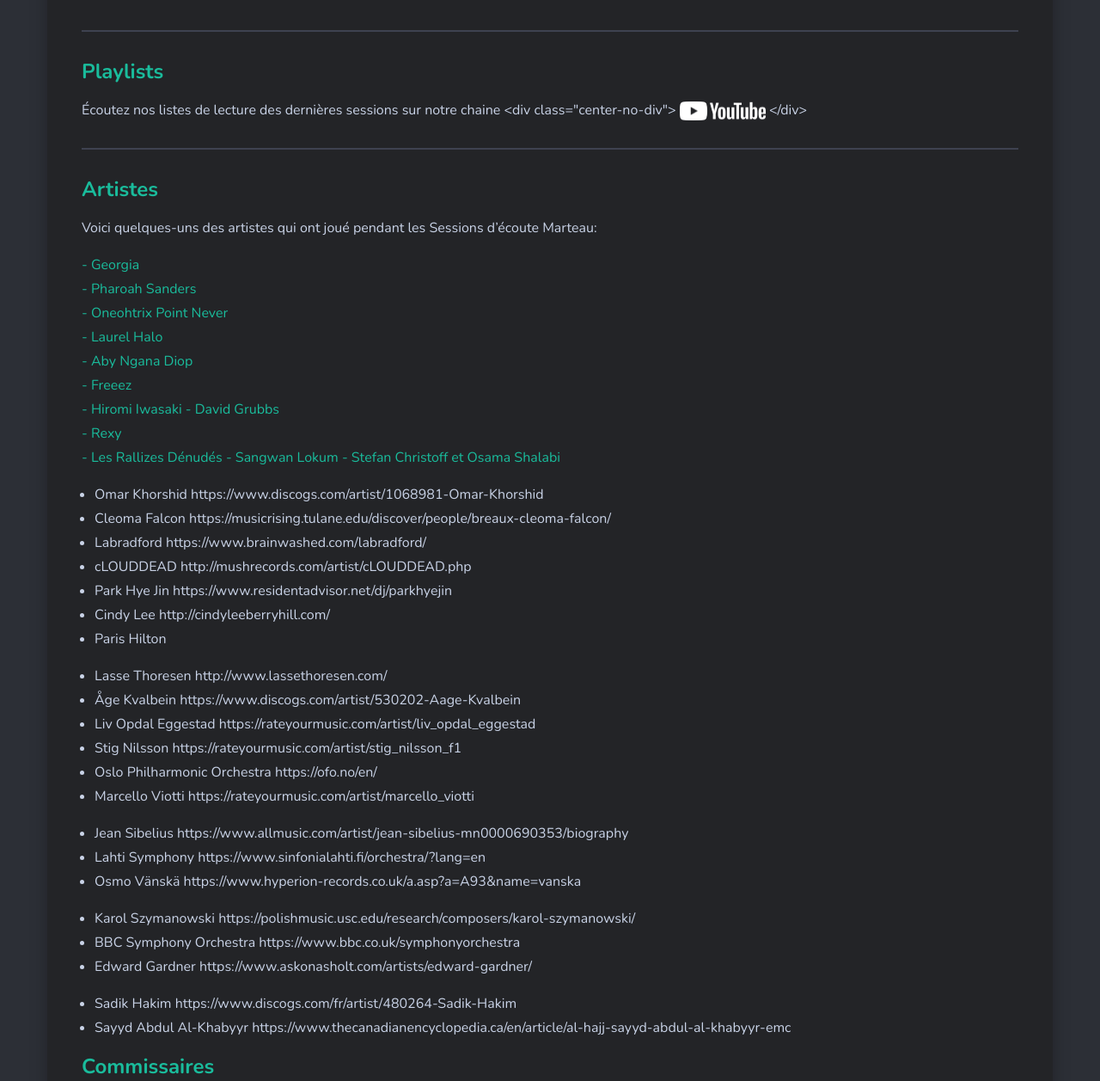
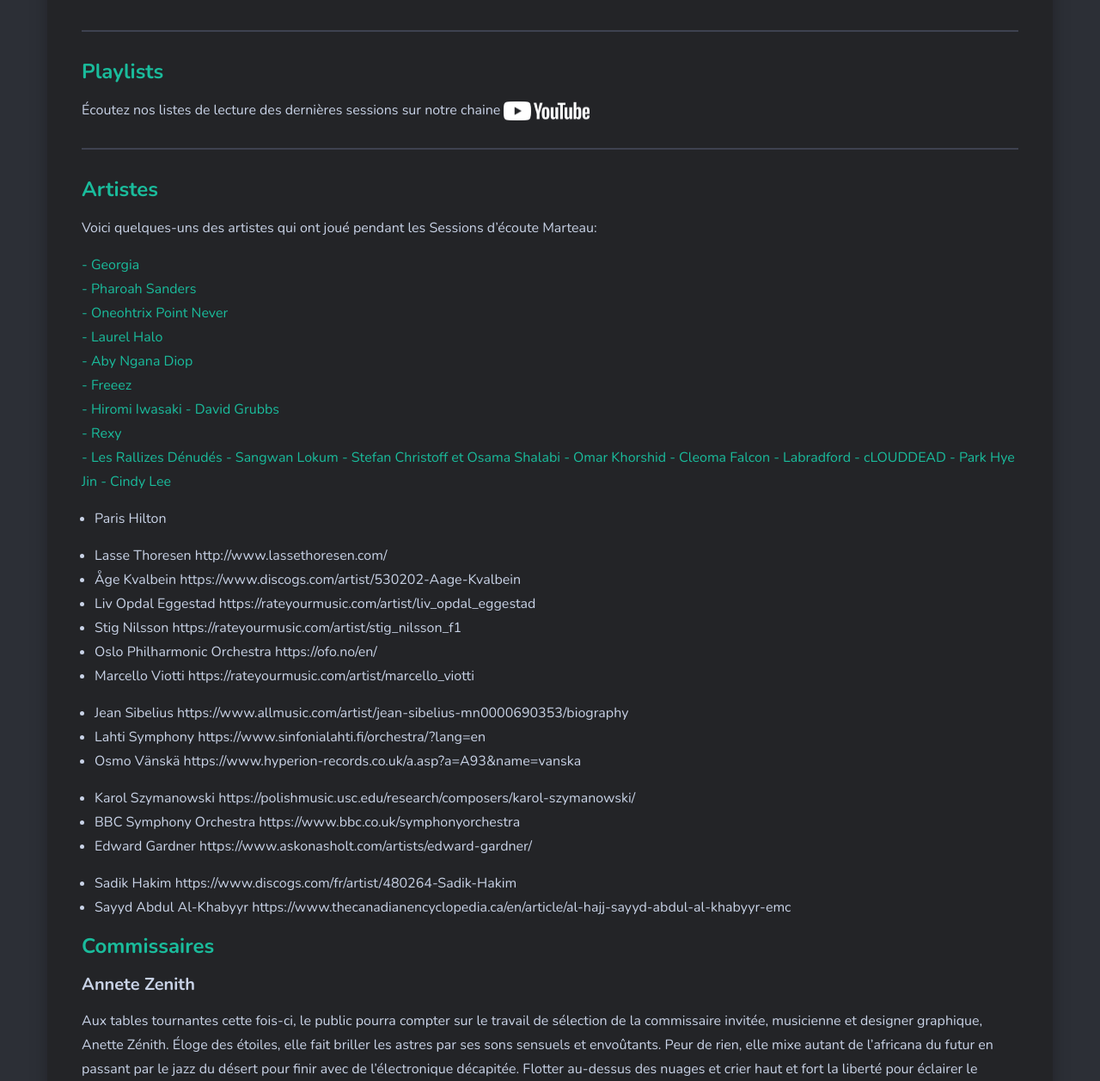
Before and after one commit to sessions-marteau/sessions-marteau-2.github.io, a Jekyll site: the page built from _pages/musique.md, in a window 1280 px wide and 1400 px high, scrolled down 1060 px, cut to the strip 143-1400 px from the top of the window. Shown: the whole strip at 86% size. Built offline with Jekyll 4.4.1, drawn with Linux system fonts in a browser that asks for light colours; nearby versions of some CDN libraries.

Commit message:
Update musique.md

```diff
--- a/_pages/musique.md
+++ b/_pages/musique.md
@@ -40,11 +40,9 @@
 
 ### [Playlists](#playlists)
 
-Écoutez nos listes de lecture des dernières sessions sur notre chaine <div class="center-no-div">
-        <a href="https://www.youtube.com/channel/UCZ7GBitv_YHK0unwcTaEIVA">
+Écoutez nos listes de lecture des dernières sessions sur notre chaine <a href="https://www.youtube.com/channel/UCZ7GBitv_YHK0unwcTaEIVA">
             <img src="{{site.baseurl}}/img/assets/yt_logo_mono_dark.png" width="100px">
         </a>
-</div>
 <hr>
 
 
@@ -76,12 +74,18 @@
 </a>
 <a href="https://howlarts.net/rodina" target="_blank">- Stefan Christoff et Osama Shalabi
 </a>
-- Omar Khorshid https://www.discogs.com/artist/1068981-Omar-Khorshid
-- Cleoma Falcon https://musicrising.tulane.edu/discover/people/breaux-cleoma-falcon/
-- Labradford https://www.brainwashed.com/labradford/
-- cLOUDDEAD http://mushrecords.com/artist/cLOUDDEAD.php
-- Park Hye Jin https://www.residentadvisor.net/dj/parkhyejin
-- Cindy Lee http://cindyleeberryhill.com/
+<a href="https://www.discogs.com/artist/1068981-Omar-Khorshid" target="_blank">- Omar Khorshid
+</a>
+<a href="https://musicrising.tulane.edu/discover/people/breaux-cleoma-falcon/" target="_blank">- Cleoma Falcon
+</a>
+<a href="https://www.brainwashed.com/labradford/" target="_blank">- Labradford
+</a>
+<a href="http://mushrecords.com/artist/cLOUDDEAD.php" target="_blank">- cLOUDDEAD
+</a>
+<a href="https://www.residentadvisor.net/dj/parkhyejin/" target="_blank">- Park Hye Jin
+</a>
+<a href="http://cindyleeberryhill.com/" target="_blank">- Cindy Lee
+</a>
 - Paris Hilton
 
 - Lasse Thoresen http://www.lassethoresen.com/
```
